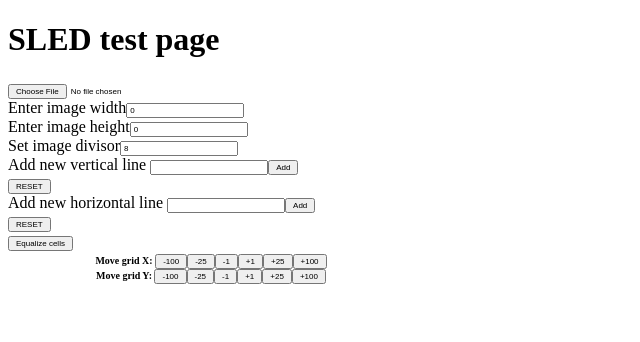
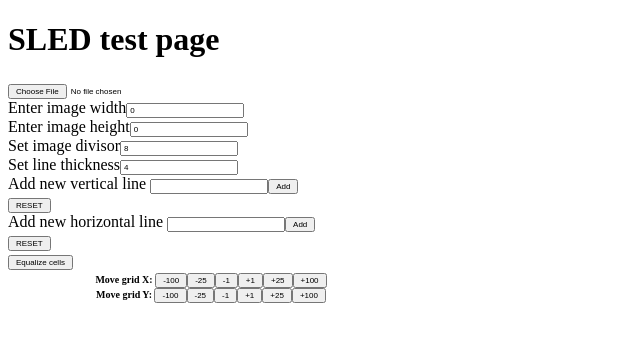
Before and after one commit to SpeciesFileGroup/sled, a Vue app: page / in a window 1280 px wide. Shown: the top 342 px of the page, without its empty margins (0-640 px from the left). Built offline with nearby package versions, Linux system fonts and the light colour scheme.

Commit message:
#14 Data variable "lineThickness" added to set svg line "stroke-width".

```diff
--- a/src/App.vue
+++ b/src/App.vue
@@ -17,6 +17,11 @@
       <input
         type="number"
         v-model.number="scale" v-on:change="resizeImage"/>
+      <br>
+      <label>Set line thickness</label>
+      <input
+        type="number"
+        v-model.number="lineThickness" v-on:change="resizeImage"/>
     </div>
     <div class="line-inputs">
       <div>
@@ -110,7 +115,7 @@
         :scale="scale"
         @dragHline="moveHline($event)"
         @dragVline="moveVline($event)"
-        :line-thickness="line_thickness"
+        :line-thickness="lineThickness"
       />
     </div>
   </div>
@@ -147,7 +152,7 @@ export default {
       hLines: [], // y pixel coord of line
       vLines: [], // x pixel coord of line
       cells: [], // pixel coord of upper left, lower right - derived, e.g.[[0, 0], [100, 150]]
-      line_thickness: 1,
+      lineThickness: 4,
       saveImageData: undefined,
       old_width: 0,
       old_height: 0,
--- a/src/components/svgComponent.vue
+++ b/src/components/svgComponent.vue
@@ -14,6 +14,7 @@
         :x2="vLines[vLines.length - 1]"
         :y2="hLines[index]"
         :scale="scale"
+        :line-thickness="lineThickness"
         :index="index"
         :dragging="dragging"
         @hBubble="showHbubble($event)"
@@ -27,6 +28,7 @@
         :x2="vLines[index]"
         :y2="hLines[hLines.length - 1]"
         :scale="scale"
+        :line-thickness="lineThickness"
         :index="index"
         :dragging="dragging"
         @hBubble="showHbubble($event)"
--- a/src/components/svgLine.vue
+++ b/src/components/svgLine.vue
@@ -1,5 +1,5 @@
 <template>
-  <line :x1="x1 / scale" :y1="y1 / scale" :x2="x2 / scale" :y2="y2 / scale" :index="index" style="stroke:rgb(255,0,0);stroke-width:4" @mouseover="showBubble" @mouseout="removeBubble"/>
+  <line :x1="x1 / scale" :y1="y1 / scale" :x2="x2 / scale" :y2="y2 / scale" :index="index" :style="style" @mouseover="showBubble" @mouseout="removeBubble"/>
 </template>
 
 <script>
@@ -50,7 +50,12 @@ export default {
       let that = this
       setTimeout(function() {
         if(this.dragging) {that.$emit('removeBubble')}      // should be !this.dragging to remove bubble
-    }, 3000)
+      }, 3000)
+    },
+  },
+  computed: {
+    style(){
+      return "stroke:rgb(255,0,0);stroke-width:" + this.lineThickness
     }
   }
 }
```
